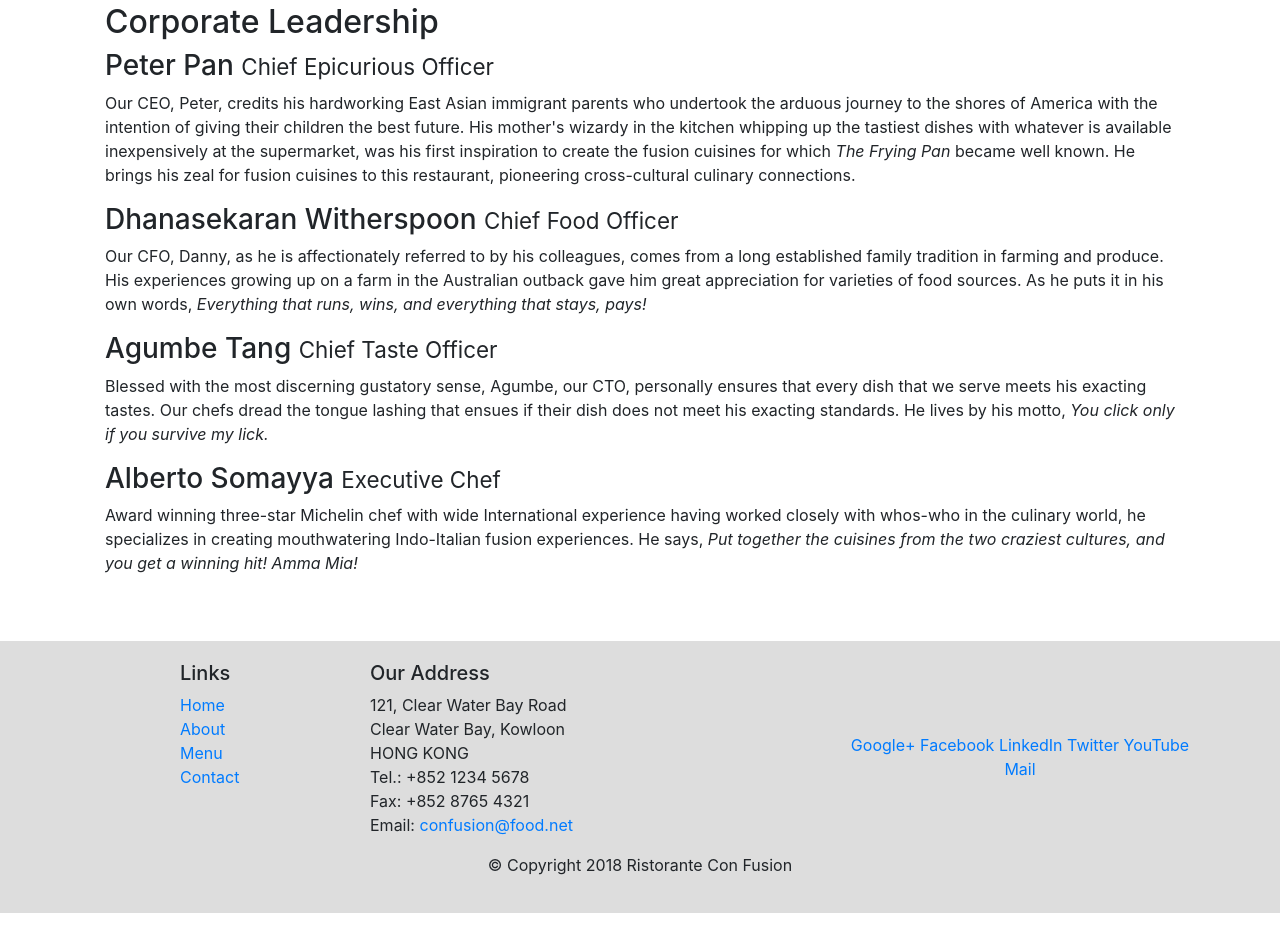
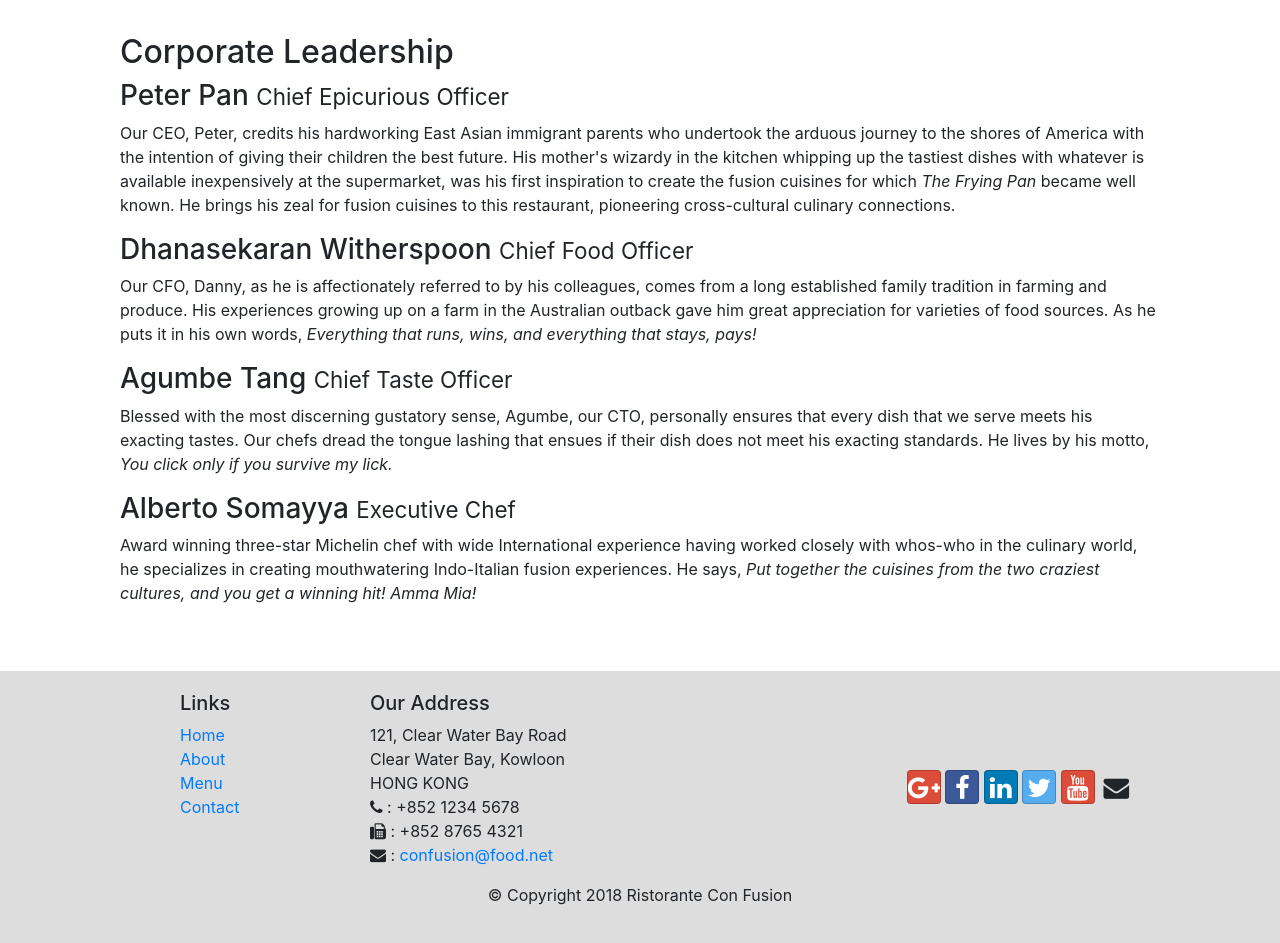
Before and after one commit to Madhavan-R7/conFusion, a website: page aboutus.html in a window 1280 px wide. Shown: the part 982-1925 px from the top of the page. Before the commit the page ends 1895 px from the top, so only its background shows below. Drawn offline with nearby package versions, Linux system fonts and the light colour scheme.

Commit message:
Icons and Fonts added!

```diff
--- a/aboutus.html
+++ b/aboutus.html
@@ -8,14 +8,16 @@
   <meta http-equiv="x-ua-compatible" content="ie=edge">
 
   <!-- Bootstrap CSS -->
+  <link rel="stylesheet" href="node_modules/bootstrap/dist/css/bootstrap.min.css">
+  <link rel="stylesheet" href="node_modules/bootstrap-social/bootstrap-social.css">
+  <link rel="stylesheet" href="node_modules/font-awesome/css/font-awesome.min.css">
   <link rel="stylesheet" href="css/styles.css">
-  <link rel="stylesheet" href="node_modules/bootstrap/dist/css/bootstrap.min.css">
 
   <title>Ristorante Con Fusion: About Us</title>
 
 </head>
 
-<body>
+<body class="body">
     <nav class="navbar navbar-dark navbar-expand-sm fixed-top">
        <div class="container">
           <button class="navbar-toggler" type="button" data-toggle="collapse" data-target="#Navbar">
@@ -24,10 +26,10 @@
           <a class="navbar-brand mr-auto" href="./index.html">Ristorante con Fusion</a>
           <div class="collapse navbar-collapse" id="Navbar">
              <ul class="navbar-nav mr-auto">
-                <li class="nav-item"><a class="nav-link" href="./index.html">Home</a></li>
-                <li class="nav-item"><a class="nav-link active" href="#">About</a></li>
-                <li class="nav-item"><a class="nav-link" href="#">Menu</a></li>
-                <li class="nav-item"><a class="nav-link" href="#">Contact</a></li>
+                <li class="nav-item"><a class="nav-link" href="./index.html"><span class="fa fa-home">Home</span></a></li>
+                <li class="nav-item"><a class="nav-link active" href="#"><span class="fa fa-info">About</span></a></li>
+                <li class="nav-item"><a class="nav-link" href="#"><span class="fa fa-list">Menu</span></a></li>
+                <li class="nav-item"><a class="nav-link" href="#"><span class="fa fa-address-card">Contact</span></a></li>
              </ul>
           </div>
        </div>
@@ -103,19 +105,19 @@
 		              121, Clear Water Bay Road<br>
 		              Clear Water Bay, Kowloon<br>
 		              HONG KONG<br>
-		              Tel.: +852 1234 5678<br>
-		              Fax: +852 8765 4321<br>
-		              Email: <a href="mailto:confusion@food.net">confusion@food.net</a>
+		              <i class="fa fa-phone"></i> : +852 1234 5678<br>
+		              <i class="fa fa-fax"></i> : +852 8765 4321<br>
+		              <i class="fa fa-envelope"></i> : <a href="mailto:confusion@food.net">confusion@food.net</a>
 		           </address>
                 </div>
                 <div class="col-12 col-sm-4 align-self-center">
                     <div class="text-center">
-                        <a href="http://google.com/+">Google+</a>
-                        <a href="http://www.facebook.com/profile.php?id=">Facebook</a>
-                        <a href="http://www.linkedin.com/in/">LinkedIn</a>
-                        <a href="http://twitter.com/">Twitter</a>
-                        <a href="http://youtube.com/">YouTube</a>
-                        <a href="mailto:">Mail</a>
+                        <a class="btn btn-social-icon btn-google" href="http://google.com/+"><i class="fa fa-google-plus fa-lg"></i></a>
+                        <a class="btn btn-social-icon btn-facebook" href="http://www.facebook.com/profile.php?id="><i class="fa fa-facebook fa-lg"></i></a>
+                        <a class="btn btn-social-icon btn-linkedin" href="http://www.linkedin.com/in/"><i class="fa fa-linkedin fa-lg"></i></a>
+                        <a class="btn btn-social-icon btn-twitter" href="http://twitter.com/"><i class="fa fa-twitter fa-lg"></i></a>
+                        <a class="btn btn-social-icon btn-google" href="http://youtube.com/"><i class="fa fa-youtube fa-lg"></i></a>
+                        <a class="btn btn-social-icon" href="mailto:"><i class="fa fa-envelope fa-lg"></i></a>
                     </div>
                 </div>
            </div>
--- a/css/styles.css
+++ b/css/styles.css
@@ -31,7 +31,7 @@
   margin: 0px auto;
   padding: 70px 30px 70px 30px;
   background-color: #698BC3;
-  color: #000000
+  color: #DDDDDD
 }
 
 .address{
--- a/package.json
+++ b/package.json
@@ -15,7 +15,9 @@
   },
   "dependencies": {
     "bootstrap": "^4.5.2",
+    "bootstrap-social": "^5.1.1",
     "dot-prop": "^5.2.0",
+    "font-awesome": "^4.7.0",
     "funding": "^1.0.9",
     "jquery": "^3.5.1",
     "npm": "^6.14.7",
```
Also changed, not shown: index.html (+18 -16 lines), 1 other file.
